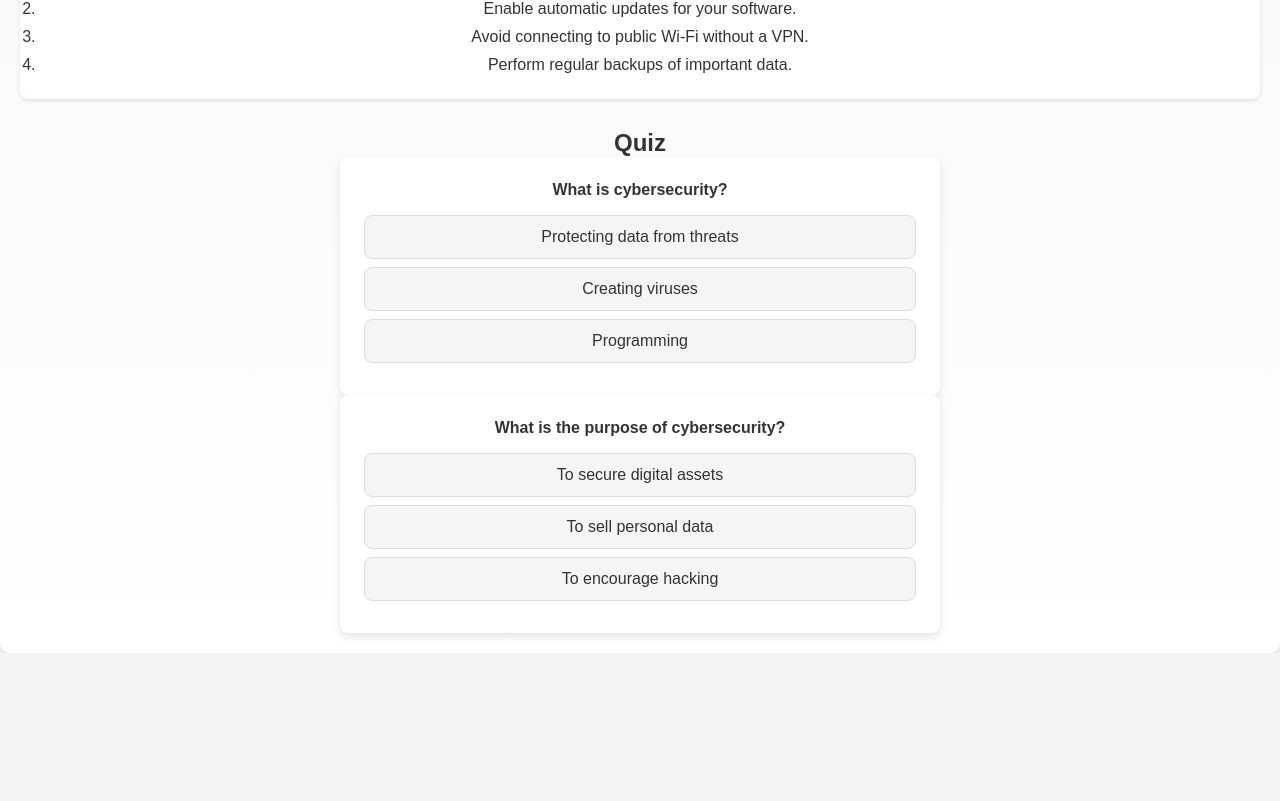
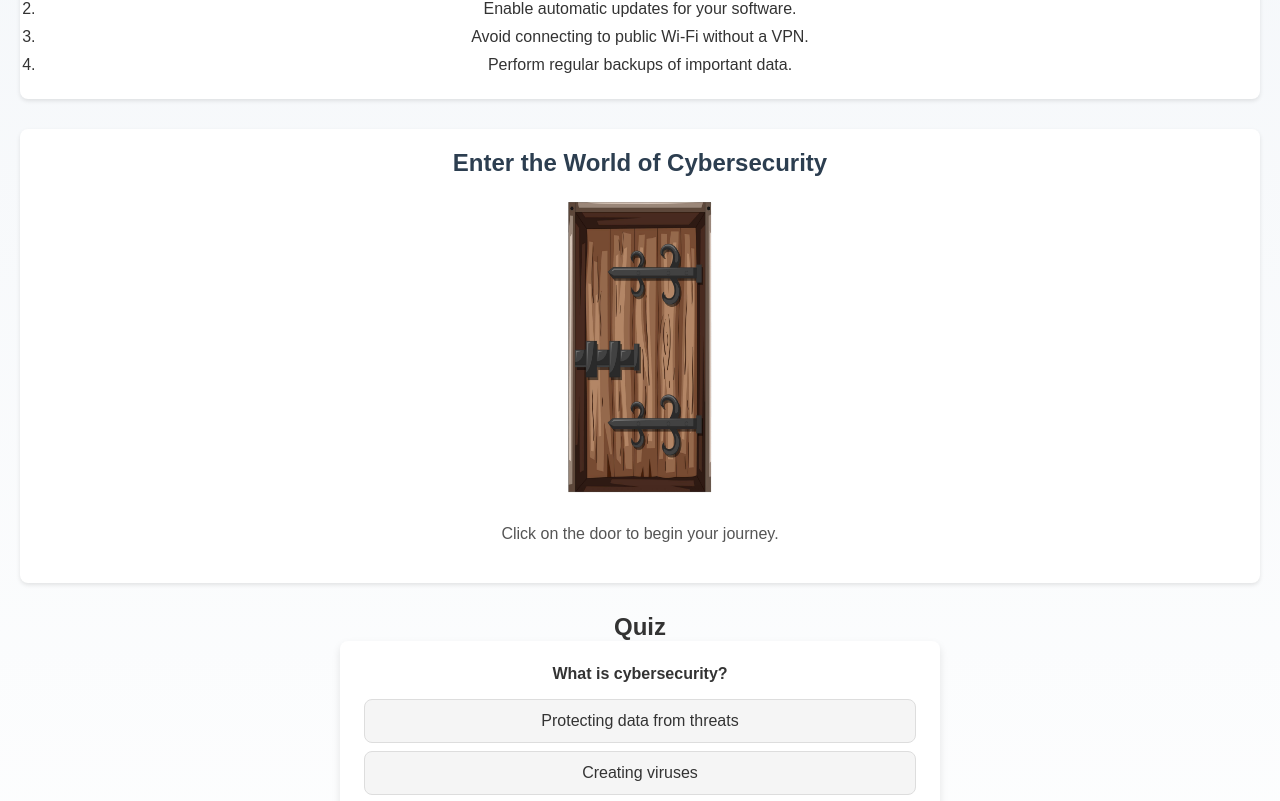
Before and after one commit to AmyL-H/COMP30040, a React (Create React App) app in the folder frontend/: page /lesson/1 in a window 1280 px wide. Shown: the part 776-1577 px from the top of the page. Before the commit the page ends 1429 px from the top, so only its background shows below. Built offline with nearby package versions, Linux system fonts and the light colour scheme.

Commit message:
quick fixes

```diff
--- a/frontend/src/App.js
+++ b/frontend/src/App.js
@@ -5,8 +5,9 @@ import Register from './components/Register';
 import DarkModeToggle from './components/DarkModeToggle';
 import Navbar from './components/Navbar';
 import CoursePage from './pages/CoursePage';
-import LessonPage from './pages/LessonPage';
+import LessonPages from './pages/LessonPages';
 import CourseInfo from './pages/CourseInfo';
+import CyberSecurityIntro from './pages/CyberSecurityIntro';
 import './App.css';
 
 function App() {
@@ -27,8 +28,9 @@ function App() {
           <Route path="/" element={<HomePage />} />
           <Route path="/register" element={<Register />} />
           <Route path="/coursepage" element={<CoursePage />} />
-          <Route path="/lesson/:lessonId" element={<LessonPage />} />
+          <Route path="/lesson/:lessonId" element={<LessonPages />} />
           <Route path="/course/:courseId" element={<CourseInfo />} />
+          <Route path="/cybersecurity-intro" element={<CyberSecurityIntro />} />
         </Routes>
       </div>
     </Router>
--- a/frontend/src/index.js
+++ b/frontend/src/index.js
@@ -11,7 +11,4 @@ root.render(
   </React.StrictMode>
 );
 
-// If you want to start measuring performance in your app, pass a function
-// to log results (for example: reportWebVitals(console.log))
-// or send to an analytics endpoint. Learn more: https://bit.ly/CRA-vitals
 reportWebVitals();
--- /dev/null
+++ b/frontend/src/pages/CyberSecurityIntro.css
@@ -0,0 +1,22 @@
+.article-page {
+    padding: 20px;
+    text-align: center;
+    font-family: Arial, sans-serif;
+    background: #f9f9f9;
+    border-radius: 10px;
+    margin: 20px auto;
+    max-width: 800px;
+    box-shadow: 0 4px 8px rgba(0, 0, 0, 0.1);
+  }
+
+  .article-page h1 {
+    font-size: 2rem;
+    color: #2c3e50;
+  }
+
+  .article-page p {
+    font-size: 1rem;
+    color: #333;
+    line-height: 1.6;
+    text-align: justify;
+  }
--- /dev/null
+++ b/frontend/src/pages/CyberSecurityIntro.js
@@ -0,0 +1,21 @@
+import React from 'react';
+import './CyberSecurityIntro.css';
+
+const CyberSecurityIntro = () => {
+  return (
+    <div className="article-page">
+      <h1>Introduction to Cybersecurity</h1>
+      <p>
+        Cybersecurity involves protecting systems, networks, and data from digital threats.
+        These threats aim to compromise sensitive information, disrupt operations, or extort
+        money. In our digital age, cybersecurity is more important than ever.
+      </p>
+      <p>
+        Whether you're safeguarding personal data or securing corporate networks, understanding
+        the basics of cybersecurity is essential.
+      </p>
+    </div>
+  );
+};
+
+export default CyberSecurityIntro;
--- a/frontend/src/pages/LessonPage.css
+++ b/frontend/src/pages/LessonPages.css
@@ -1,11 +1,54 @@
 .lesson-page {
   padding: 20px;
-    font-family: 'Poppins', sans-serif;
+  text-align: center;
+  font-family: Arial, sans-serif;
   background: linear-gradient(to bottom, #f0f4f8, #ffffff);
   color: #333;
   border-radius: 10px;
   box-shadow: 0 4px 8px rgba(0, 0, 0, 0.1);
   animation: fadeIn 0.8s ease-in-out;
+}
+
+.door-container {
+  text-align: center;
+  margin: 20px auto;
+}
+
+.door-image {
+  width: 150px;
+  height: 300px;
+  cursor: pointer;
+  transition: transform 0.3s ease, box-shadow 0.3s ease;
+  display: block;
+  margin: 0 auto;
+}
+
+.door-image:hover {
+  transform: scale(1.1);
+  box-shadow: 0 8px 12px rgba(0, 0, 0, 0.3);
+}
+
+.door-container p {
+  font-size: 1rem;
+  color: #555;
+  margin-top: 10px;
+}
+
+
+.quiz-start-button {
+  margin-top: 20px;
+  padding: 10px 20px;
+  font-size: 16px;
+  background-color: #3498db;
+  color: white;
+  border: none;
+  border-radius: 5px;
+  cursor: pointer;
+  transition: background-color 0.3s;
+}
+
+.quiz-start-button:hover {
+  background-color: #2980b9;
 }
 
 @keyframes fadeIn {
--- a/frontend/src/pages/LessonPage.js
+++ b/frontend/src/pages/LessonPages.js
@@ -1,8 +1,8 @@
 import React, { useState } from 'react';
 import Quiz from '../components/Quiz';
-import './LessonPage.css';
+import './LessonPages.css';
 
-function LessonPage() {
+function LessonPages() {
   const [showTips, setShowTips] = useState(false);
   const toggleTips = () => setShowTips(!showTips);
 
@@ -65,6 +65,20 @@ function LessonPage() {
         </ol>
       </section>
 
+      <section className="lesson-section">
+        <h2>Enter the World of Cybersecurity</h2>
+        <div className="door-container">
+          <img
+            src="/images/door.png"
+            alt="Door to Cybersecurity"
+            className="door-image"
+            onClick={() => window.location.href = '/cybersecurity-intro'}
+          />
+          <br/>
+          <p>Click on the door to begin your journey.</p>
+        </div>
+      </section>
+
       <h2>Quiz</h2>
       <Quiz
         question="What is cybersecurity?"
@@ -80,4 +94,4 @@ function LessonPage() {
   );
 }
 
-export default LessonPage;
+export default LessonPages;
--- a/package.json
+++ b/package.json
@@ -13,6 +13,7 @@
   "author": "Amy Leigh-Hyer",
   "license": "ISC",
   "dependencies": {
-    "concurrently": "^9.1.0"
+    "concurrently": "^9.1.0",
+    "react-pageflip": "^2.0.3"
   }
 }
```
Also changed, not shown: frontend/public/images/door.png (added), 1 other file (tests, documents, lock files or other folders). Lines whose indentation alone changed are shown as unchanged.
